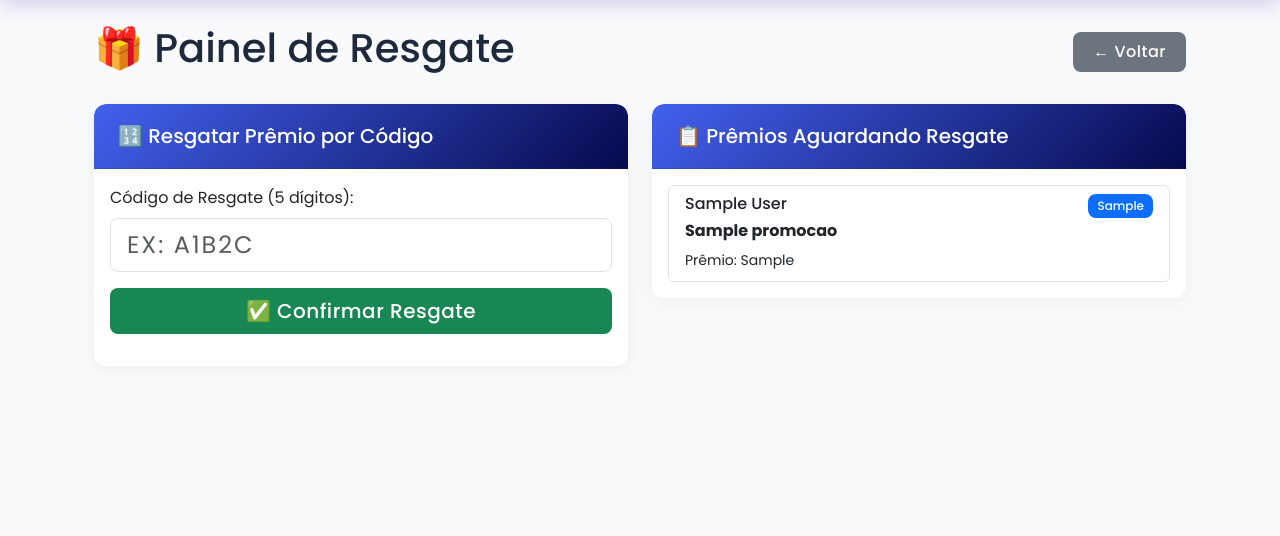
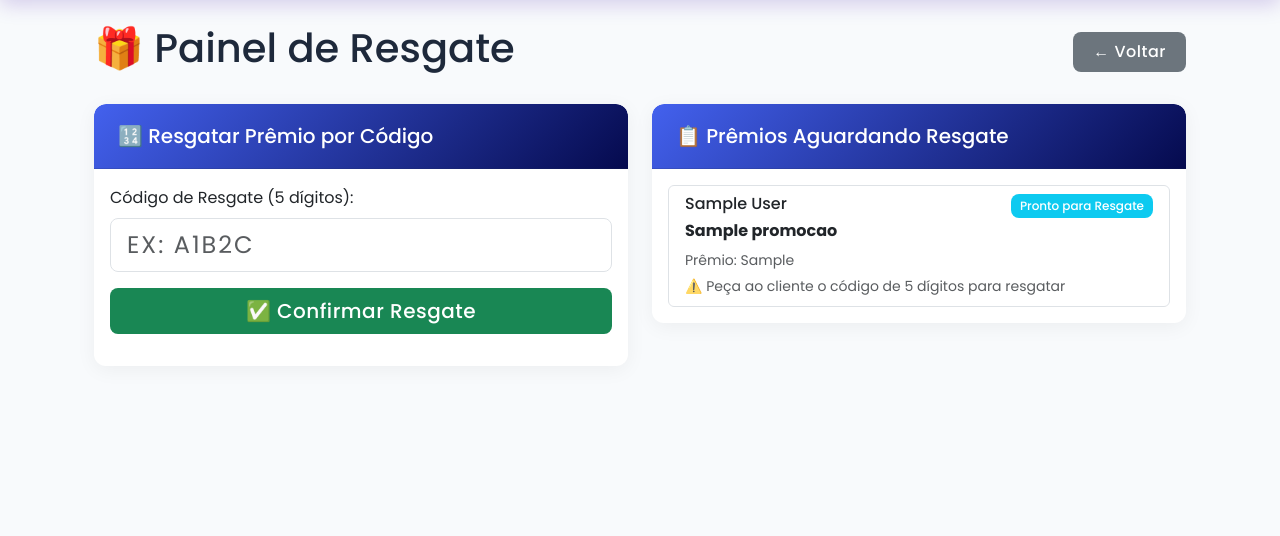
Before and after one commit to celsoleite38/fidelidade, a Django app: template fidelidade/templates/core/painel_resgate.html in a window 1280 px wide. Shown: the part 116-652 px from the top of the page. Run offline with Django 5.2, Linux system fonts and the light colour scheme; the template is opened without the code that fills it: values that come from a table or form of the project are taken from there, others are empty; tables that the repository leaves empty hold one stand-in row (values such as "Sample post").

Commit message:
codigo de resgate oculto

```diff
--- a/fidelidade/templates/core/ler_qr_code.html
+++ b/fidelidade/templates/core/ler_qr_code.html
@@ -469,7 +469,7 @@
                         handleScan(code.data);
                     }
                 }
-            }, 500); // Verificar a cada 500ms
+            }, 200); // Verificar a cada 500ms
         }
 
         // Processar QR Code
--- a/fidelidade/templates/core/painel_resgate.html
+++ b/fidelidade/templates/core/painel_resgate.html
@@ -35,7 +35,7 @@
         </div>
 
         <div class="col-md-6">
-            <!-- Lista de Clientes com Prêmios Disponíveis -->
+            <!-- Lista de Clientes com Prêmios Disponíveis (SEM MOSTRAR O CÓDIGO) -->
             <div class="card">
                 <div class="card-header bg-warning">
                     <h5 class="mb-0">📋 Prêmios Aguardando Resgate</h5>
@@ -47,10 +47,14 @@
                                 <div class="list-group-item">
                                     <div class="d-flex w-100 justify-content-between">
                                         <h6 class="mb-1">{{ pontuacao.cliente.usuario.get_full_name|default:pontuacao.cliente.usuario.username }}</h6>
-                                        <span class="badge bg-primary">{{ pontuacao.codigo_resgate }}</span>
+                                        <span class="badge bg-info">Pronto para Resgate</span>
                                     </div>
                                     <p class="mb-1"><strong>{{ pontuacao.promocao.nome }}</strong></p>
-                                    <small>Prêmio: {{ pontuacao.promocao.premio }}</small>
+                                    <small class="text-muted">Prêmio: {{ pontuacao.promocao.premio }}</small>
+                                    <br>
+                                    <small class="text-muted">
+                                        ⚠️ Peça ao cliente o código de 5 dígitos para resgatar
+                                    </small>
                                 </div>
                             {% endfor %}
                         </div>
@@ -100,9 +104,12 @@
                 resultado.innerHTML = `
                     <div class="alert alert-success">
                         <h5>✅ ${data.message}</h5>
+                        <p><strong>Código:</strong> <span class="badge bg-primary">${data.codigo_resgate}</span></p>
                         <p><strong>Cliente:</strong> ${data.cliente}</p>
                         <p><strong>Promoção:</strong> ${data.promocao}</p>
                         <p><strong>Prêmio:</strong> ${data.premio}</p>
+                        <hr>
+                        <p class="mb-0"><strong>🎉 Resgate confirmado com sucesso!</strong></p>
                     </div>
                 `;
                 document.getElementById('codigo-resgate').value = '';
@@ -110,7 +117,7 @@
                 // Recarregar a página após 3 segundos para atualizar a lista
                 setTimeout(() => {
                     window.location.reload();
-                }, 3000);
+                }, 10000);
             } else {
                 resultado.innerHTML = `
                     <div class="alert alert-danger">
```
Also changed, not shown: fidelidade/core/views.py (+22 -3 lines).
